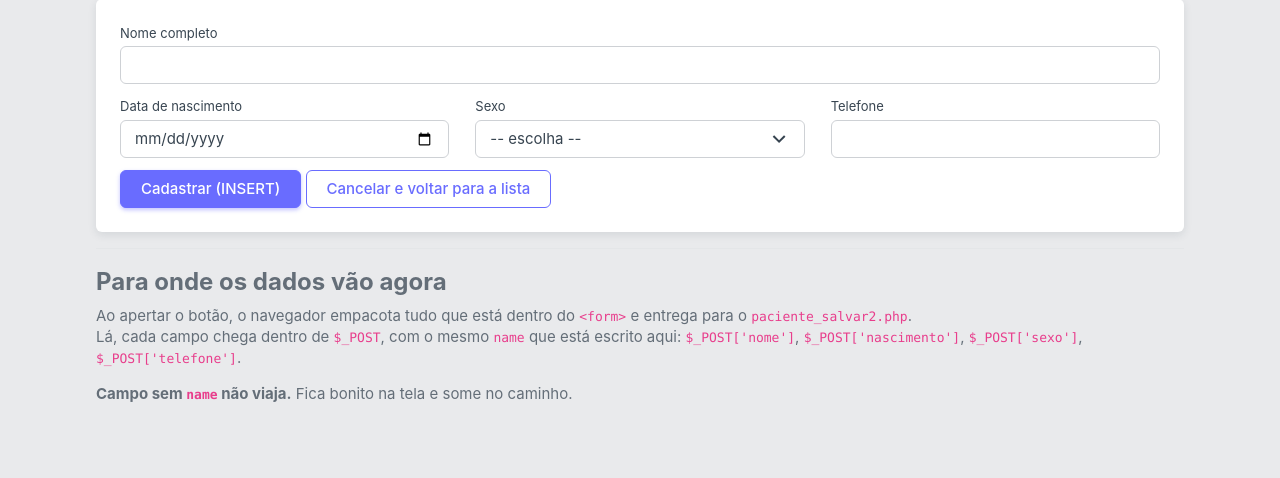
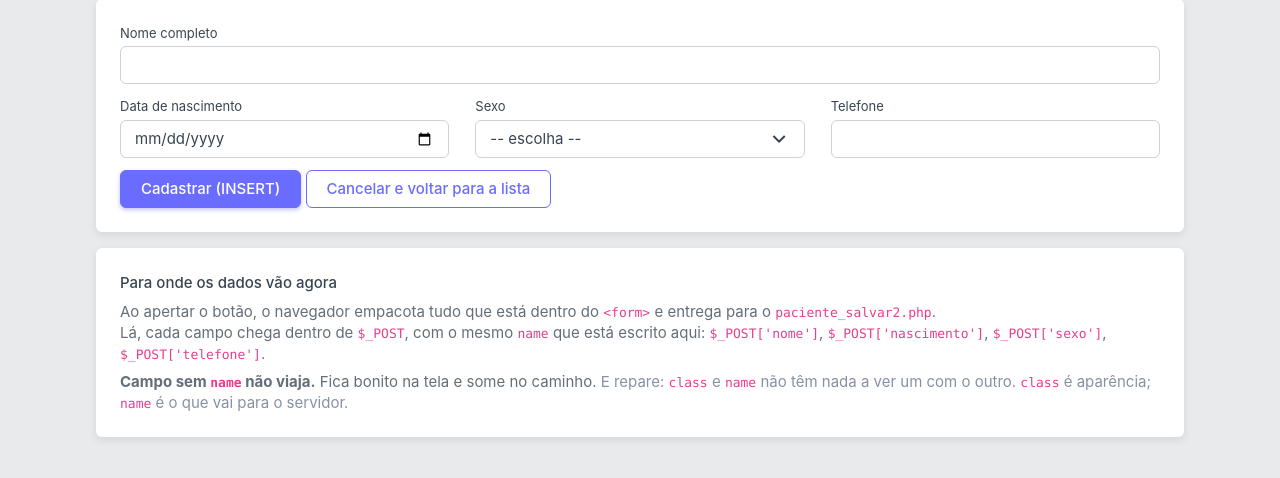
Before and after one commit to AlunoLucasGC/ProntuarioTDSOficial, a PHP site: page /paciente_form2.php in a window 1280 px wide. Shown: the part 204-682 px from the top of the page. Run offline with PHP 8.4, Linux system fonts and the light colour scheme.

Commit message:
Update paciente_form2.php

```diff
--- a/paciente_form2.php
+++ b/paciente_form2.php
@@ -217,11 +217,10 @@ if (isset($_GET['erro']) && isset($frases[$_GET['erro']])) {
 
 </form>
 
-<hr>
-
-<fieldset>
-  <legend><b>Para onde os dados vão agora</b></legend>
-  <p>
+<div class="card mt-4">
+    <div class="card-body">
+      <h2 class="h6 mb-2">Para onde os dados vão agora</h2>
+      <p class="mb-2">
         <!-- ATENÇÃO, é a única linha da página com código no lugar de letra.
              Na linha de baixo, para aparecer na tela a palavra form entre o
              sinal de menor e o de maior, é preciso escrever esses dois sinais
@@ -237,10 +236,17 @@ if (isset($_GET['erro']) && isset($frases[$_GET['erro']])) {
         <code>$_POST['nome']</code>, <code>$_POST['nascimento']</code>,
         <code>$_POST['sexo']</code>, <code>$_POST['telefone']</code>.
       </p>
-  <p>
-    <b>Campo sem <code>name</code> não viaja.</b> Fica bonito na tela e some no caminho.
+      <p class="mb-0">
+        <strong>Campo sem <code>name</code> não viaja.</strong>
+        Fica bonito na tela e some no caminho.
+        <span class="text-secondary">
+          E repare: <code>class</code> e <code>name</code> não têm nada a ver um com o
+          outro. <code>class</code> é aparência; <code>name</code> é o que vai para o servidor.
+        </span>
       </p>
-</fieldset>
+    </div>
+  </div>
+
 </div>
 
 </body>
```
Lines whose indentation alone changed are shown as unchanged.
